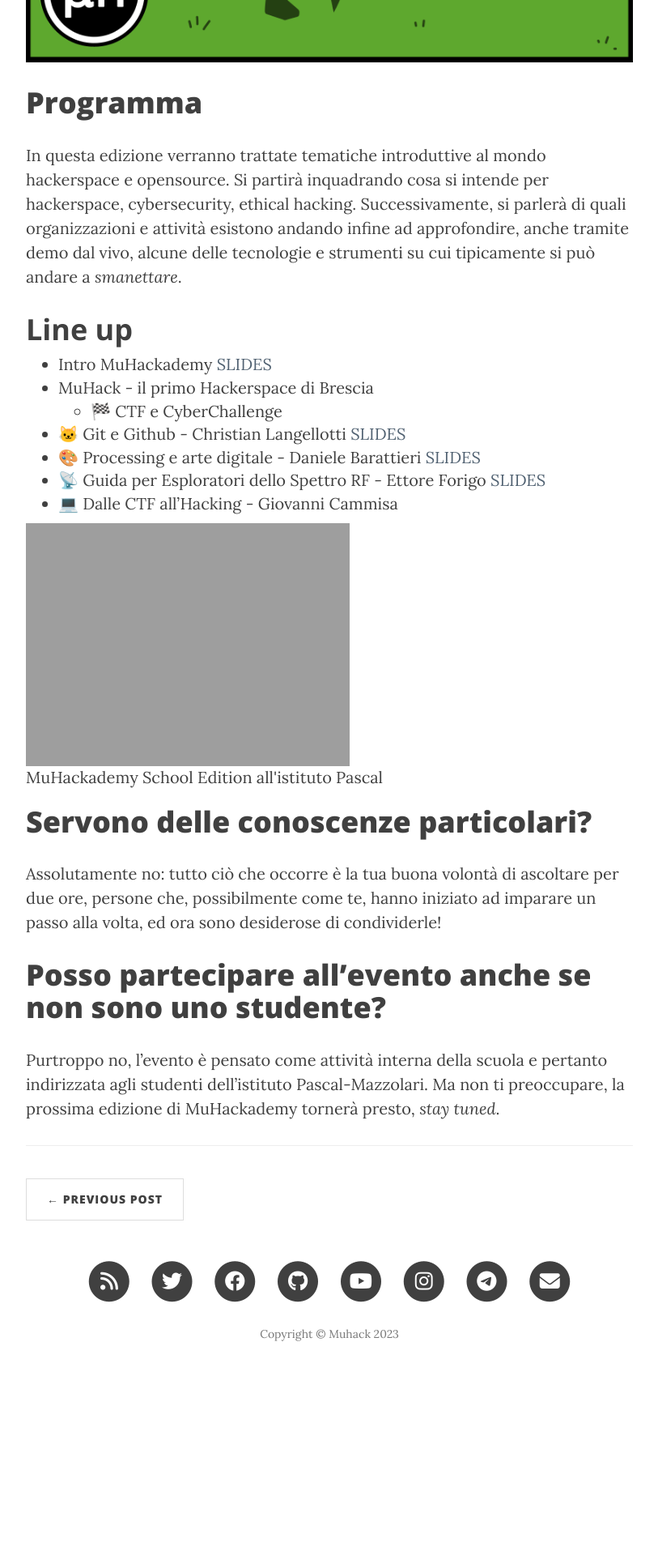
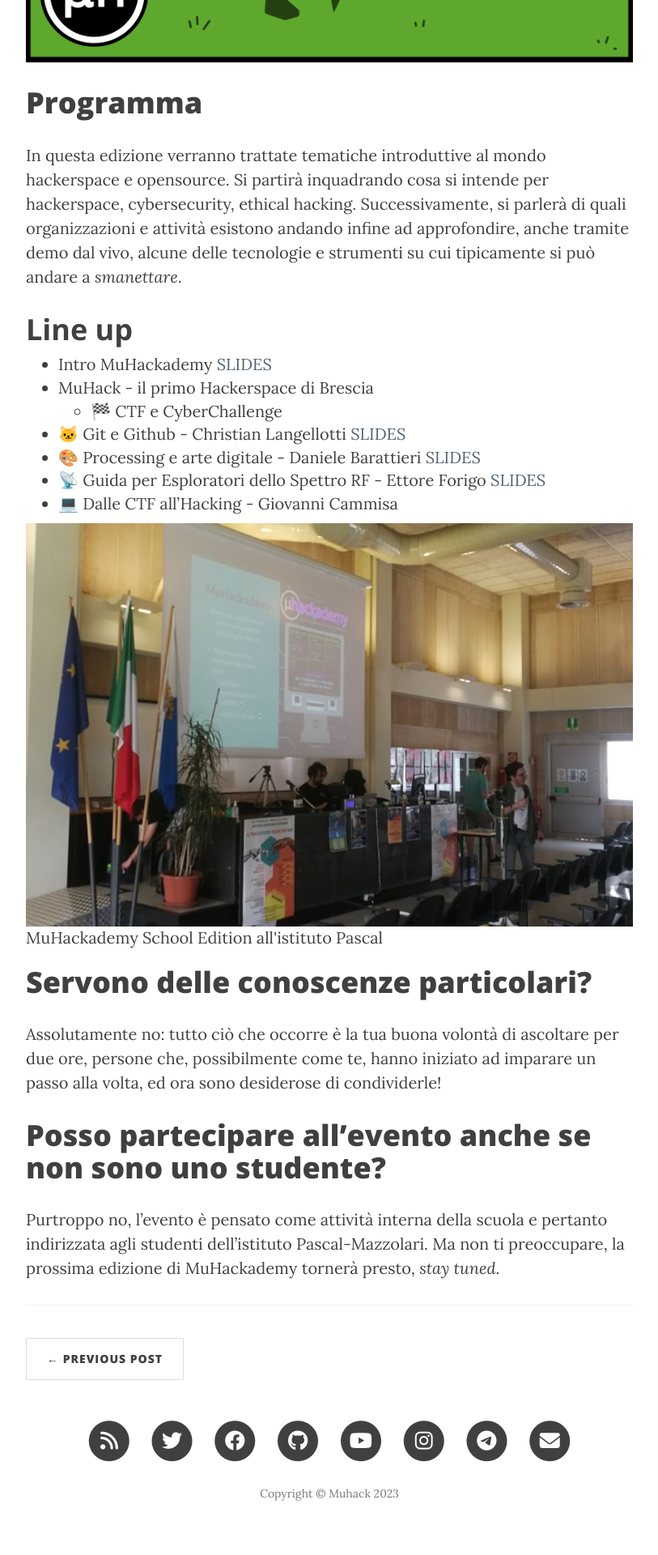
Before and after one commit to muhack/muhack.github.io, a Jekyll site: the page built from _posts/2023-05-29-muhackademy-school-edition.md, in a window 1280 px wide. Shown: the part 2392-4312 px from the top of the page at 81% size, without its empty margins (233-1046 px from the left). Built offline with Jekyll 4.4.1, drawn with Linux system fonts in a browser that asks for light colours; before the commit the page ends 4115 px from its top, so only the background shows below that.

Commit message:
fix other stuff with update muhackademy se post

```diff
--- a/_posts/2023-05-29-muhackademy-school-edition.md
+++ b/_posts/2023-05-29-muhackademy-school-edition.md
@@ -38,7 +38,7 @@
 * 📡 Guida per Esploratori dello Spettro RF - Ettore Forigo [SLIDES](/public/doc/muhackademy-se/Guida_per_Esploratori_dello_Spettro_RF.pdf)
 * 💻 Dalle CTF all'Hacking - Giovanni Cammisa
 
-<figure><a href="{{ site.url }}public/img/2023-05-29-mse-present.jpg"><img src="{{ site.url }}public/img/2022-12-20-mse-present.jpg" alt="MuHackademy School Edition all'istituto Pascal"></a><figcaption>MuHackademy School Edition all'istituto Pascal</figcaption></figure>
+<figure><a href="{{ site.url }}public/img/2023-05-29-mse-present.jpg"><img src="{{ site.url }}public/img/2023-05-29-mse-present.jpg" alt="MuHackademy School Edition all'istituto Pascal"></a><figcaption>MuHackademy School Edition all'istituto Pascal</figcaption></figure>
 
 # Servono delle conoscenze particolari?
 Assolutamente no: tutto ciò che occorre è la tua buona volontà di ascoltare per due ore, persone che, possibilmente come te, hanno iniziato ad imparare un passo alla volta, ed ora sono desiderose di condividerle!
```
